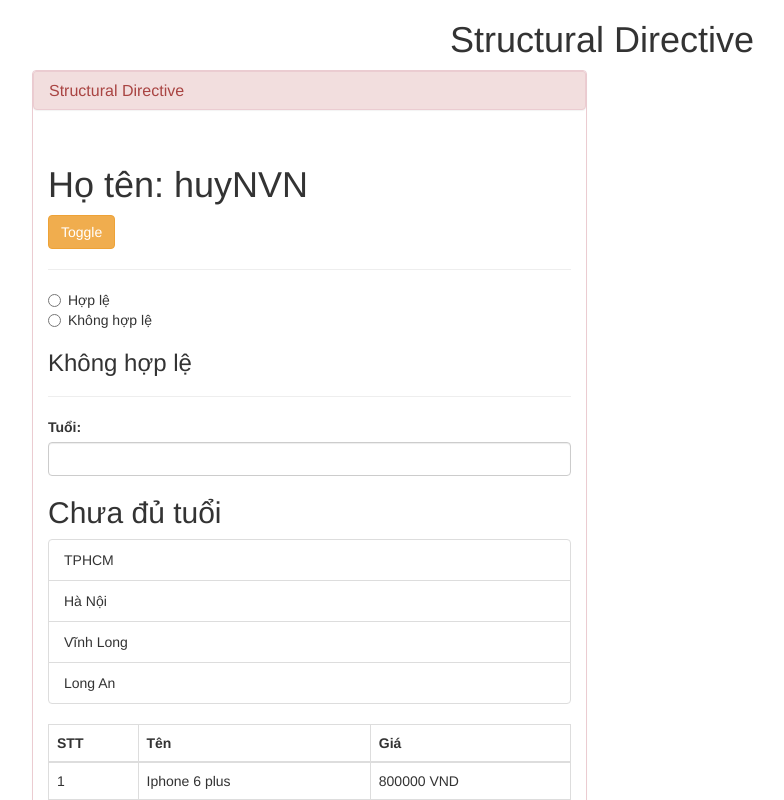
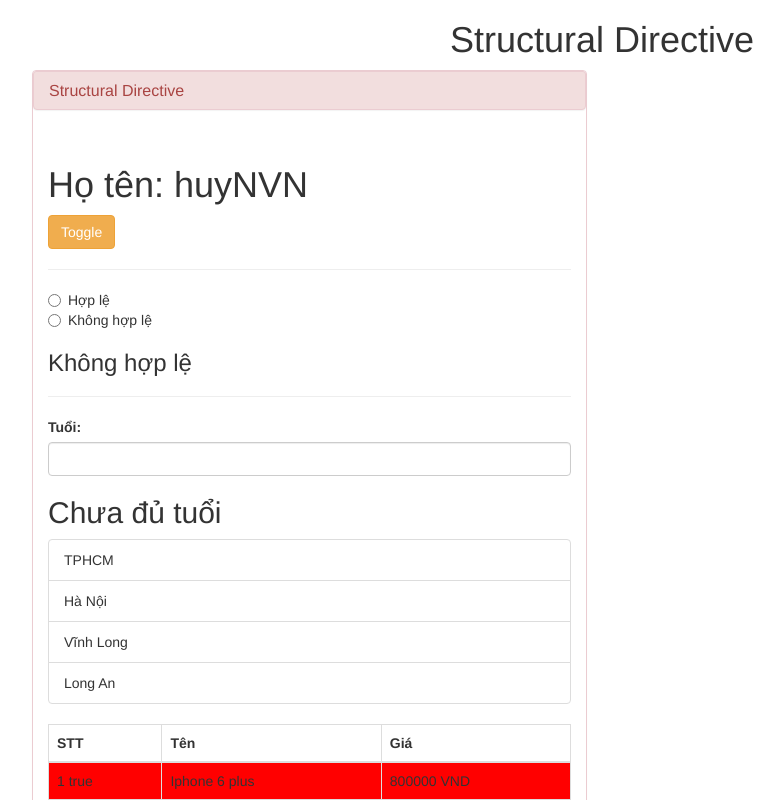
Before and after one commit to huynvn010193/AngularJS, an Angular app in the folder project-NghiepUI02-Directive/: page / in a window 1280 px wide. Shown: the top 800 px of the page, without its empty margins (38-822 px from the left). Built offline with nearby package versions, Linux system fonts and the light colour scheme.

Commit message:
Pending ngFor to trackBy

```diff
--- a/project-NghiepUI02-Directive/src/app/components/structural/structural.component.html
+++ b/project-NghiepUI02-Directive/src/app/components/structural/structural.component.html
@@ -42,8 +42,20 @@
     </tr>
   </thead>
   <tbody>
-    <tr *ngFor="let item of products">
-      <td>{{item.id}}</td>
+    <tr
+      *ngFor="let item of products;
+        let i = index
+        let f = first
+        let l = last
+        let e = even
+        let o = odd
+        "
+        [style.background-color]="f===true ? 'gray':'white'"
+        [style.background-color]="(l===true) ? 'cyan':(f === true? 'gray':'white')"
+        [style.background-color]="e === true ? 'red':'blue'"
+        [style.background-color]="o === true ? 'yellow':'red'"
+      >
+      <td>{{i + 1}} {{f}}</td>
       <td>{{item.name}}</td>
       <td>{{item.price}} VND</td>
     </tr>
```
Also changed, not shown: 1 other file (tests, documents, lock files or other folders).
